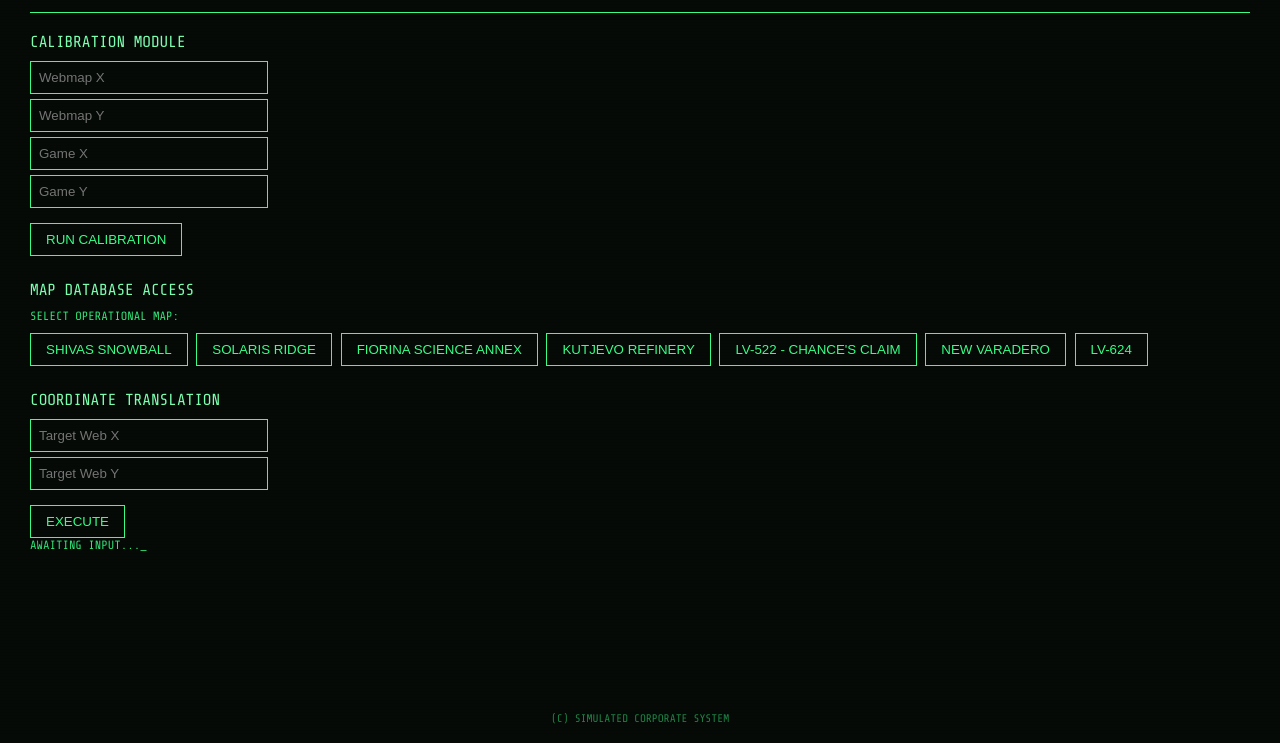
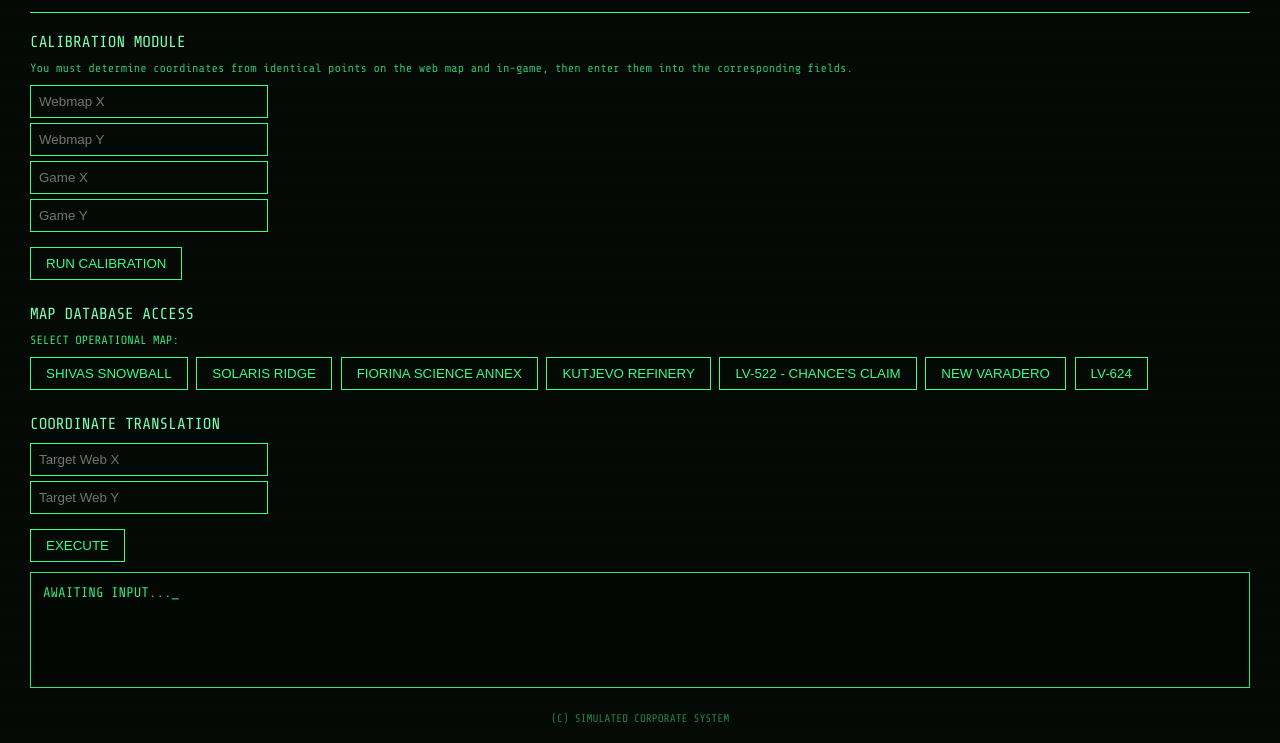
Before and after one commit to Stanislav4ix/Colonial-Marines-Coordinates-Calculator, a plain HTML site: page index.html in a window 1280 px wide. Shown: the part 65-808 px from the top of the page. Drawn offline with nearby package versions, Linux system fonts and the light colour scheme.

Commit message:
Update index.html

```diff
--- a/index.html
+++ b/index.html
@@ -108,6 +108,17 @@ button:hover {
     white-space: pre-line;
 }
 
+/* bigger output terminal */
+#out {
+    font-size: 14px;
+    min-height: 90px;
+    padding: 12px;
+    border: 1px solid #39ff88;
+    margin-top: 10px;
+    background: rgba(0, 0, 0, 0.25);
+}
+
+/* blinking cursor */
 .cursor::after {
     content: "_";
     animation: blink 1s infinite;
@@ -142,6 +153,10 @@ button:hover {
     <!-- CALIBRATION MODULE -->
     <div class="block">
         <div class="title">Calibration Module</div>
+
+        <div style="font-size:12px; opacity:0.75; margin-bottom:10px;">
+            You must determine coordinates from identical points on the web map and in-game, then enter them into the corresponding fields.
+        </div>
 
         <input id="wx" placeholder="Webmap X">
         <input id="wy" placeholder="Webmap Y">
```
